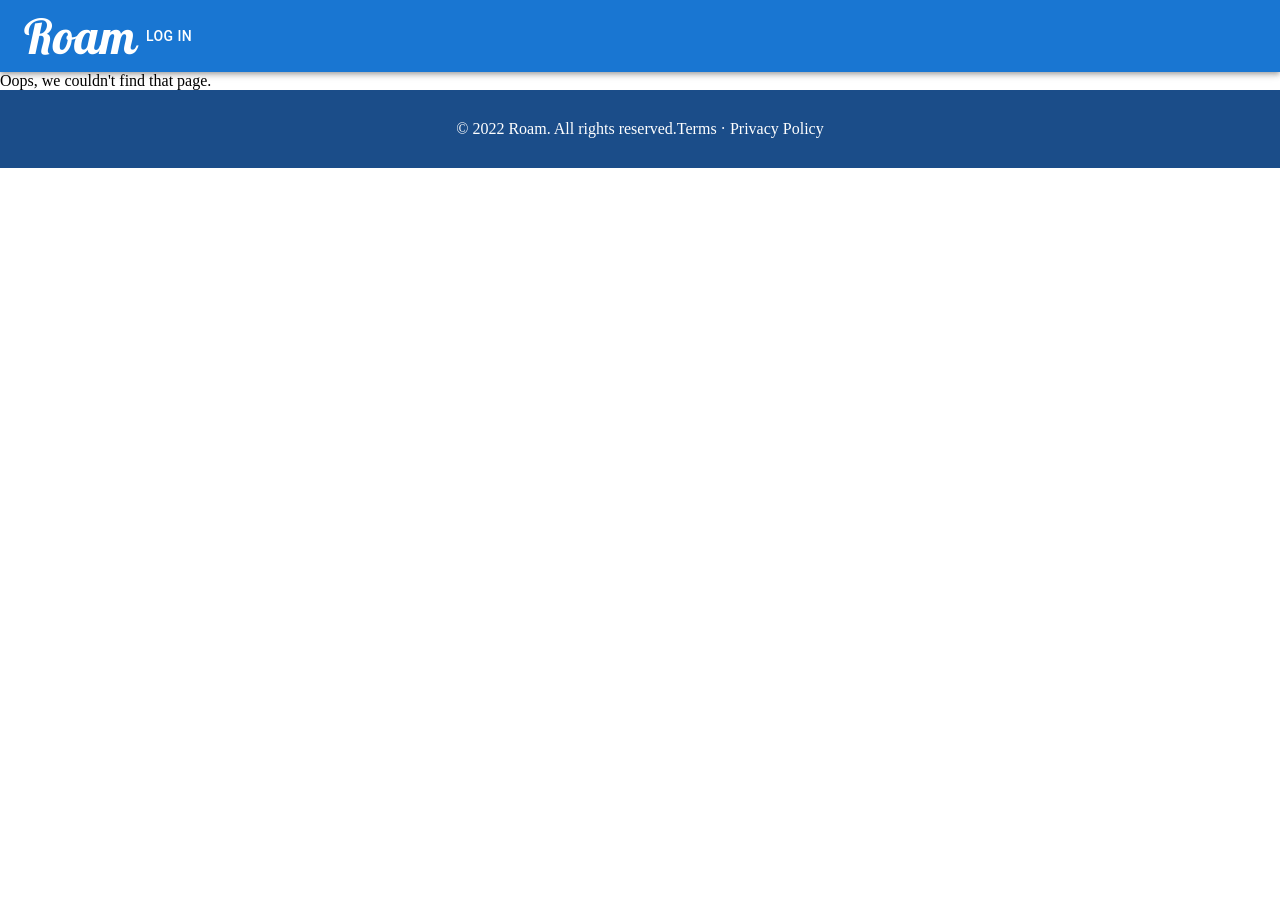
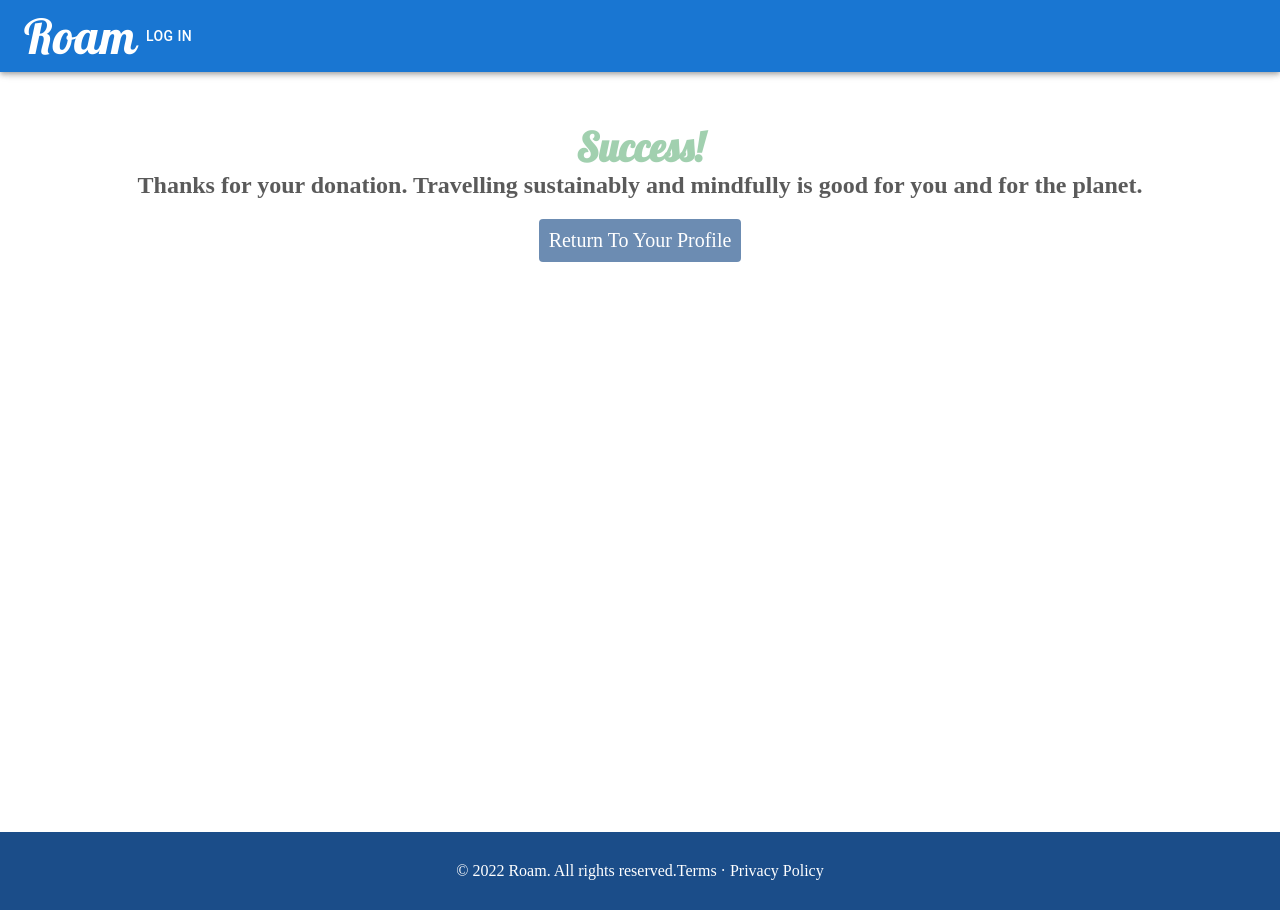
Before and after one commit to beatricekallen/roam, a React (Create React App) app in the folder client/: page /stripe-success in a window 1280 px wide. Before the commit the page ends 800 px from the top, so only its background shows below. Built offline with nearby package versions, Linux system fonts and the light colour scheme; a web font is replaced by a local one.

Commit message:
styles stripe success component

```diff
--- a/client/src/App.js
+++ b/client/src/App.js
@@ -17,6 +17,7 @@ import NoMatch from "./pages/NoMatch";
 import Profile from "./pages/Profile";
 import Signup from "./pages/Signup";
 import CreateTrip from "./pages/CreateTrip";
+import StripeSuccess from "./components/StripeSuccess";
 // import Splitwise from "./components/Splitwise";
 
 const httpLink = createHttpLink({
@@ -51,6 +52,7 @@ function App() {
               <Route path="/signup" element={<Signup />} />
               <Route path="/profile" element={<Profile />} />
               <Route path="/createtrip" element={<CreateTrip />} />
+              <Route path="/stripe-success" element={<StripeSuccess />} />
               <Route path="*" element={<NoMatch />} />
             </Routes>
             {/* <Splitwise /> */}
--- /dev/null
+++ b/client/src/components/StripeSuccess/index.css
@@ -0,0 +1,38 @@
+.container {
+  border-radius: 10px;
+  opacity: 0.8;
+
+  background-color: white;
+  margin: auto;
+  height: 95vh;
+}
+
+.stripe-success {
+  padding: 50px;
+  text-align: center;
+}
+
+h1 {
+  font-family: var(--ff-primary);
+  color: var(--clr-green);
+  font-size: 40px;
+}
+
+h2 {
+  font-family: var(--ff-secondary);
+}
+
+button {
+  border: none;
+  background: var(--clr-blue);
+  border-radius: 4px;
+  color: #fff;
+  padding: 10px;
+  font-family: var(--ff-secondary);
+  margin: 20px;
+  font-size: 20px;
+}
+
+button:hover {
+  background: var(--clr-green);
+}
--- a/client/src/components/StripeSuccess/index.js
+++ b/client/src/components/StripeSuccess/index.js
@@ -1,16 +1,24 @@
 //TODO: add functionality to button? or delete button if header is sufficient
 
-import Button from "@mui/material/Button";
+// import Button from "@mui/material/Button";
+import { useNavigate } from "react-router-dom";
+import "./index.css";
 
 const StripeSuccess = () => {
+  const navigate = useNavigate();
+
   return (
-    <div>
-      <h2>Success!</h2>
-      <p>
-        Thanks for your donation. Travelling sustainably and mindfully is good
-        for you and for the planet.
-      </p>
-      <Button size="small">Return To Your Profile</Button>
+    <div className="container">
+      <div className="stripe-success">
+        <h1>Success!</h1>
+        <h2>
+          Thanks for your donation. Travelling sustainably and mindfully is good
+          for you and for the planet.
+        </h2>
+        <button size="small" onClick={() => navigate("/profile")}>
+          Return To Your Profile
+        </button>
+      </div>
     </div>
   );
 };
```
